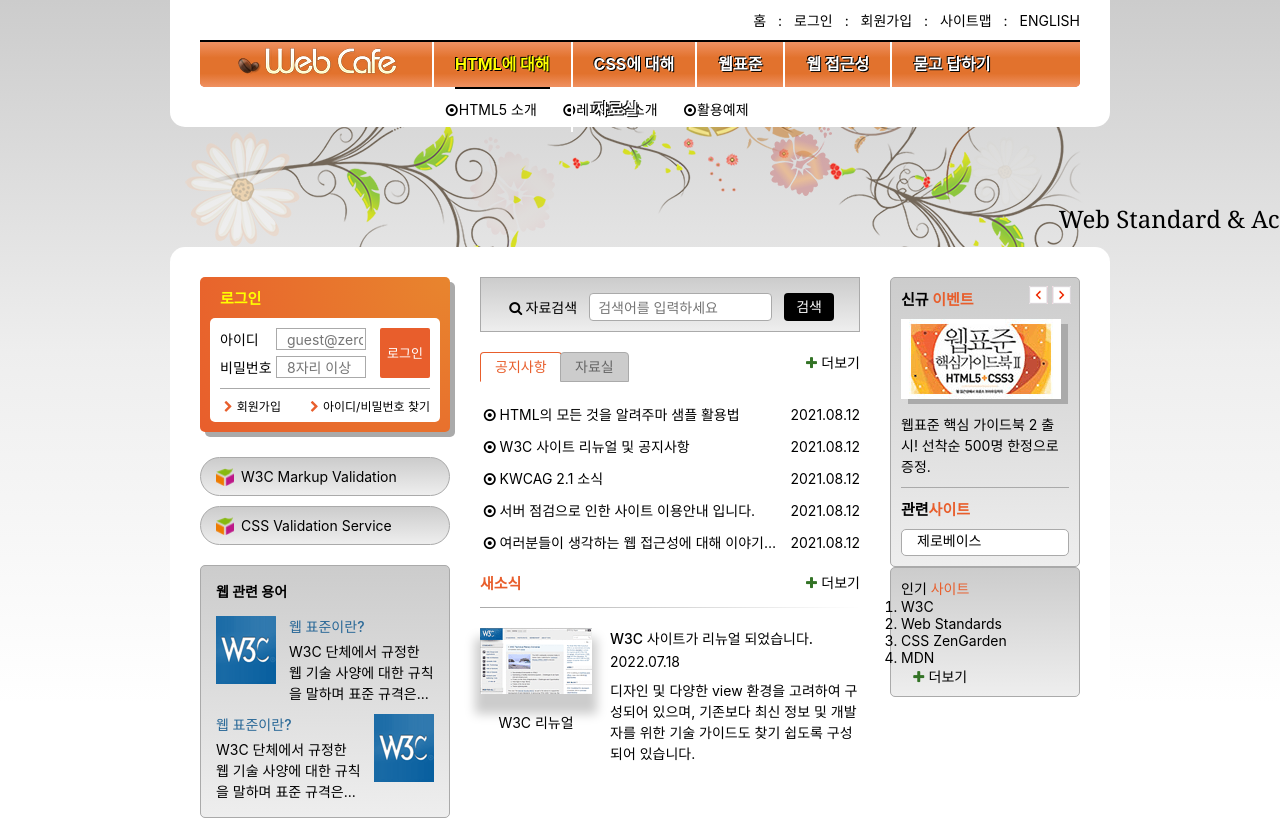
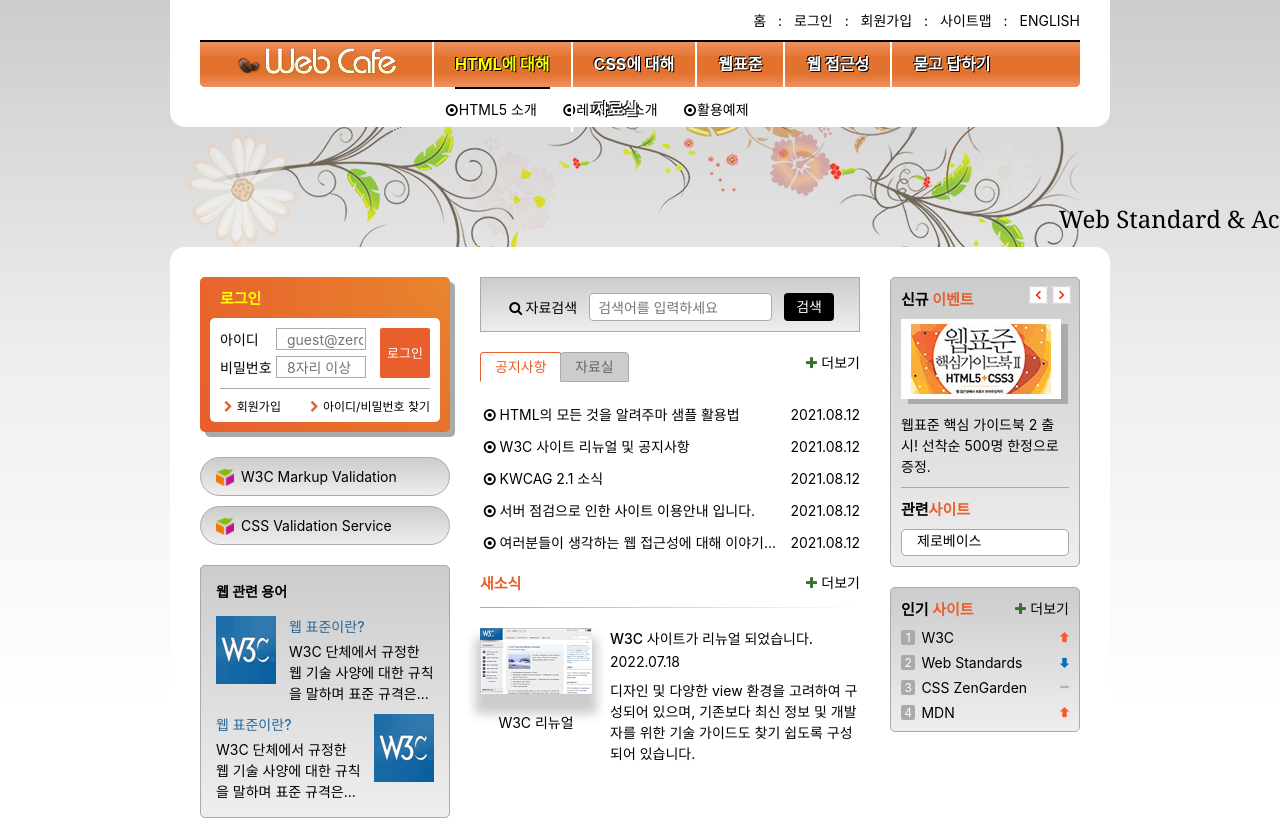
Before and after one commit to leejaelll/zeroConnecTo, a website: page HTML5/index.html in a window 1280 px wide. Shown: the top 821 px of the page. Drawn offline with Linux system fonts and the light colour scheme; a web font is replaced by a local one.

Commit message:
인기사이트 디자인 완성

```diff
--- a/HTML5/css/index.css
+++ b/HTML5/css/index.css
@@ -696,6 +696,10 @@
     background: #ccc linear-gradient(to bottom, #ccc, #eee);
 }
 
+.margin-top-default {
+    margin-top: 20px;
+}
+
 .event {
     display: flex;
     flex-flow: row wrap;
@@ -705,7 +709,8 @@
 }
 
 .event-title,
-.related-title {
+.related-title,
+.favorite-title {
     font-size: 1.5rem;
     font-weight: 700;
 }
@@ -792,6 +797,71 @@
     padding: 10px 0;
 }
 
+/* 인기사이트 */
+.favorite {
+    position: relative;
+}
+
+.favorite-list {
+    list-style: none;
+    margin-top: 10px;
+    counter-reset: number;
+}
+
+.favorite-list li {
+    counter-increment: number;
+    margin-top: 8px;
+    /* position: relative; */
+    display: flex;
+    /* justify-content: space-between; */
+    align-items: center;
+}
+
+.favorite-list li::before {
+    content: counter(number);
+    color: #fff;
+    background-color: #aaa;
+    border-radius: 2px;
+    display: inline-block;
+    width: 1.2em;
+    font-size: 1.2rem;
+    text-align: center;
+    margin-right: 0.5em;
+}
+
+/* sprite기법 사용 */
+.favorite-list em {
+    display: inline-block;
+
+    /* flex를 사용하지 않고 사용하는 법 */
+    /* position: absolute;
+    right: 0;
+    top: 50%;
+    /* margin-top: -5px; */
+    /* transform: translateY(-50%);  */
+    width: 9px;
+    height: 11px;
+
+    background-image: url("./images/rank.png");
+    background-repeat: no-repeat;
+    margin-left: auto;
+}
+
+.favorite-list .stop {
+    background-position: 0 50%;
+}
+
+.favorite-list .down {
+    background-position: 0 100%;
+}
+
+.favorite-more {
+    position: absolute;
+    top: -8px;
+    right: -8px;
+}
+
+/* 슬로건 */
 .slogan {
     background: rgb(202, 252, 202);
 }
--- a/HTML5/index.html
+++ b/HTML5/index.html
@@ -510,24 +510,24 @@
                             인기 <span class="accent-color">사이트</span>
                         </h2>
                         <ol class="favorite-list">
-                            <li>
+                            <li class="no1">
                                 <a href="/">W3C</a
-                                ><em class="no1" aria-label=" 순위 상승"></em>
+                                ><em class="up" aria-label=" 순위 상승"></em>
                             </li>
-                            <li>
+                            <li class="no2">
                                 <a href="/">Web Standards</a
-                                ><em class="no2" aria-label="순위 하락"></em>
+                                ><em class="down" aria-label="순위 하락"></em>
                             </li>
-                            <li>
+                            <li class="no3">
                                 <a href="/">CSS ZenGarden</a
                                 ><em
-                                    class="no3"
+                                    class="stop"
                                     aria-label="순위 변동없음"
                                 ></em>
                             </li>
-                            <li>
+                            <li class="no4">
                                 <a href="/">MDN</a
-                                ><em class="no4" aria-label=" 순위 상승"></em>
+                                ><em class="up" aria-label=" 순위 상승"></em>
                             </li>
                         </ol>
                         <a
```
